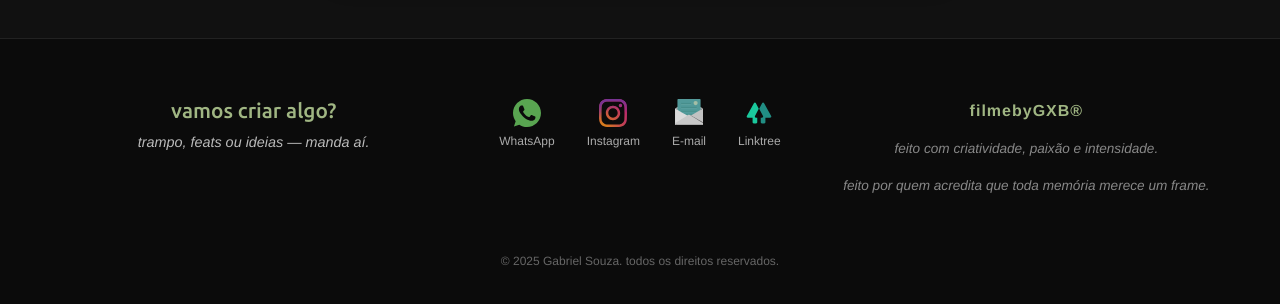
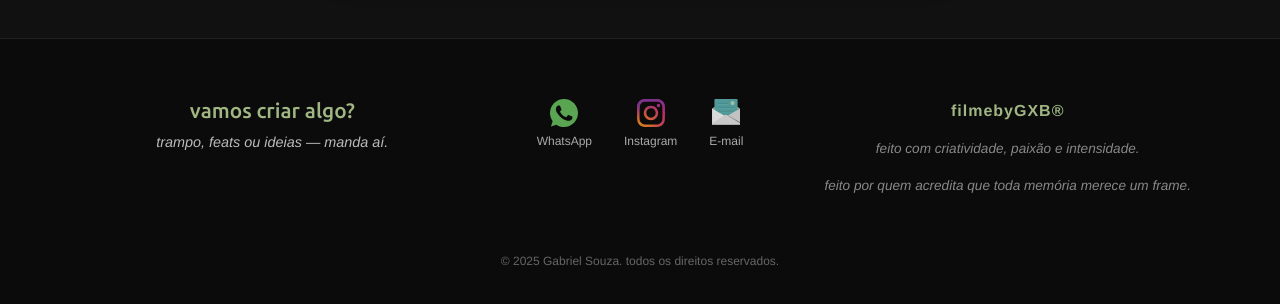
Before and after one commit to Mozzinc/FilmebyGxb, a plain HTML site: page index.html in a window 1280 px wide. Shown: the part 3538-3842 px from the top of the page. Drawn offline with Linux system fonts and the light colour scheme.

Commit message:
removing linktree

```diff
--- a/index.html
+++ b/index.html
@@ -439,10 +439,7 @@
         <img src="src/icons/email.svg" alt="E-mail" />
         <span>E-mail</span>
       </a>
-      <a href="https://linktr.ee/filmebygxb" target="_blank" aria-label="Linktree">
-        <img src="src/icons/linktree.svg" alt="Linktree" />
-        <span>Linktree</span>
-      </a>
+
     </div>
 
     <!-- LADO DIREITO -->
```
